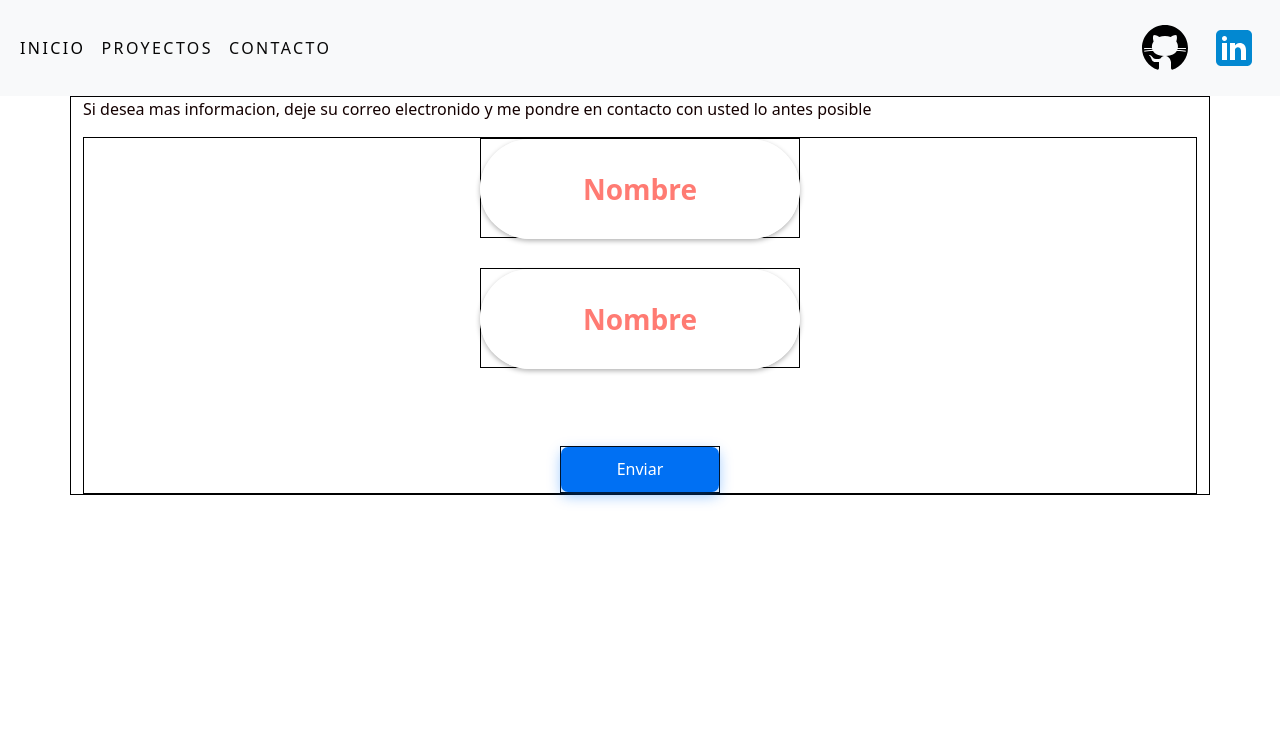
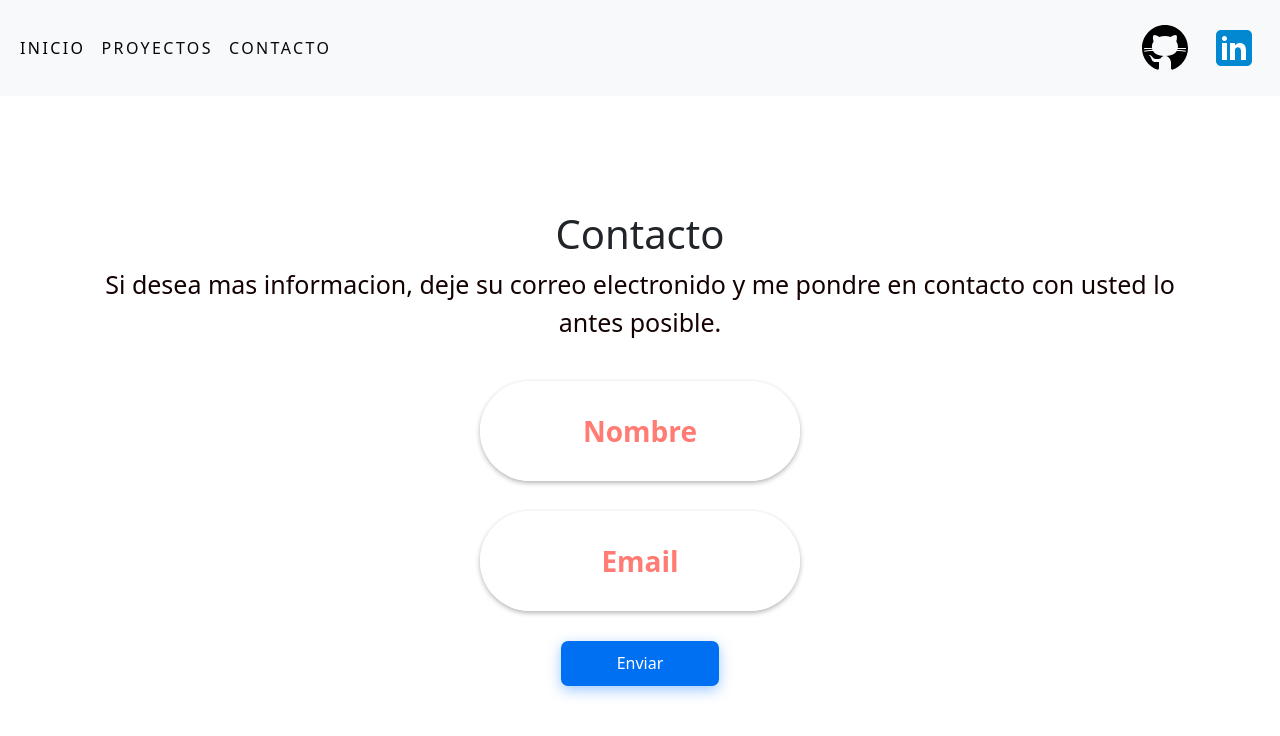
Before and after one commit to DavidBuenacasa/portfolio, an Angular app: page /contacto in a window 1280 px wide. Shown: the top 736 px of the page. Built offline with nearby package versions, Linux system fonts and the light colour scheme.

Commit message:
cambios esteticos

```diff
--- a/src/app/app.component.html
+++ b/src/app/app.component.html
@@ -26,4 +26,5 @@
     </div>
   </div>
 </nav>
+
 <router-outlet></router-outlet>
--- a/src/app/contacto-component/contacto-component.component.css
+++ b/src/app/contacto-component/contacto-component.component.css
@@ -3,26 +3,26 @@
 
 p{
     color: rgb(20, 1, 1);
+    font-size: 25px;
+    text-align: center;
+    margin-bottom: 40px;
 }
 
-#contacto-container{
-  display: flex;
-  flex-direction: row;
-  align-items: center;
-  align-content: center;
-  justify-content: center;
-}
-
-div{
-  border: black 1px solid;
-}
 
 #button-container{
   display: flex;
   flex-direction: column;
-  justify-content: center;
   align-items: center;
   gap: 30px;
+
+}
+.contacto-container{
+  position: fixed;
+  top: 50%;
+  left: 50%;
+  -webkit-transform: translate(-50%, -50%);
+  transform: translate(-50%, -50%);
+
 }
 
 .c-checkbox {
--- a/src/app/contacto-component/contacto-component.component.html
+++ b/src/app/contacto-component/contacto-component.component.html
@@ -1,6 +1,10 @@
-<div class=" container contacto-container">
-  <p>Si desea mas informacion, deje su correo electronido y me pondre en contacto con usted lo antes posible</p>
+<div class="contacto-container container mt-5">
+  <div class="text-center">
+    <h1>Contacto</h1>
+    <p>Si desea mas informacion, deje su correo electronido y me pondre en contacto con usted lo antes posible.</p>
+  </div>
   <div id="button-container">
+    <div>
       <input class="c-checkbox" type="checkbox" id="checkbox">
       <div class="c-formContainer">
         <form class="c-form" action="">
@@ -9,16 +13,21 @@
           <label class="c-form__toggle" for="checkbox" data-title="Nombre"></label>
         </form>
       </div>
+    </div>
 
+    <div>
       <input class="c-checkbox" type="checkbox" id="checkbox2">
       <div class="c-formContainer">
         <form class="c-form" action="">
           <input class="c-form__input" placeholder="E-mail" type="email" [(ngModel)]="email" name="email">
-        <label class="c-form__toggle" for="checkbox2" data-title="Nombre"></label>
+          <label class="c-form__toggle" for="checkbox2" data-title="Email"></label>
 
         </form>
       </div>
-    <div class="justify-content-center d-flex mt-5">
+    </div>
+
+
+    <div>
       <button (click)="sendMessage();" id="enviar">Enviar</button>
     </div>
   </div>
--- a/src/app/inicio-component/inicio-component.component.css
+++ b/src/app/inicio-component/inicio-component.component.css
@@ -4,6 +4,12 @@
 * {
   box-sizing: border-box;
 }
+
+#descripcion {
+
+  color:black;
+}
+
 
 #profile_image {
   margin: auto;
@@ -17,7 +23,7 @@ h1 {
   font-size: 35px;
   font-weight: 600;
   font-family: Jost;
-  color: white;
+  color: black;
   background-clip: text;
   -webkit-background-clip: text;
 }
@@ -56,8 +62,8 @@ p {
 .card {
   box-shadow: 0 1rem 2rem hsl(0 0% 0% / 15%);
 
-  background: hsl(0, 14%, 81%);
-  color: hsl(200 50% 20%);
+  background: hsla(240, 27%, 58%, 0.274);
+  color: hsl(200, 22%, 84%);
   line-height: 1.5;
   font-size: 1.5rem;
   font-weight: 300;
@@ -115,10 +121,6 @@ p {
       width: 100%;
     }
   }
-}
-
-div {
-  border: 1px solid black;
 }
 
 /* Linea de Tiempo. formacio y experiencia*/
@@ -441,6 +443,7 @@ div {
 
   #descripcion {
     text-align: center;
+    color:black;
   }
 
   #masInfo {
--- a/src/app/inicio-component/inicio-component.component.html
+++ b/src/app/inicio-component/inicio-component.component.html
@@ -1,5 +1,6 @@
-<div class="container card mt-4 ">
 
+<div>
+  <div class="container card mt-4">
 
     <div class="row row-cols-sm-1 row-cols-lg-2" id="perfil">
       <div class="col-sm text-center">
@@ -14,7 +15,8 @@
         <div>
           <h2 class="text-center mt-3 mt-3">Desarrollador</h2>
           <p id="descripcion">Soy un desarrollador de Software de de Aragón, Zaragoza.
-          Cuento con un perfil tecnologico amplio, especializado en aplicaciones multiplataforma,
+            Cuento con un perfil tecnologico amplio, especializado en aplicaciones multiplataforma .
+            Actualmente me estoy iniciando en el desarrollo web con frameworks como Angular.
 
           </p>
         </div>
@@ -216,6 +218,5 @@
         <p class="text-center skill-text">Android</p>
       </div>
     </div>
-
-
   </div>
+</div>
--- a/src/app/proyectos-component/proyectos-component.component.css
+++ b/src/app/proyectos-component/proyectos-component.component.css
@@ -26,7 +26,6 @@ h1{
 }
 
 .proyectos{
-    background-color: aliceblue;
     display: flex;
 	justify-content: center;
     flex-direction: column;
--- a/src/app/proyectos-component/proyectos-component.component.html
+++ b/src/app/proyectos-component/proyectos-component.component.html
@@ -34,7 +34,7 @@
           </div>
           <ul class="sci">
             <li>
-              <a href="https://github.com/DavidBuenacasa/trivial" target="blank">
+              <a target="blank">
                 <img src="assets/icons/git-color.png" class="git-color">
               </a>
             </li>
@@ -51,7 +51,7 @@
           </div>
           <ul class="sci">
             <li>
-              <a href="https://github.com/DavidBuenacasa/trivial" target="blank">
+              <a  target="blank">
                 <img src="assets/icons/git-color.png" class="git-color">
               </a>
             </li>
```
Also changed, not shown: src/app/app.component.css (line endings or trailing spaces). Lines whose indentation alone changed are shown as unchanged.
